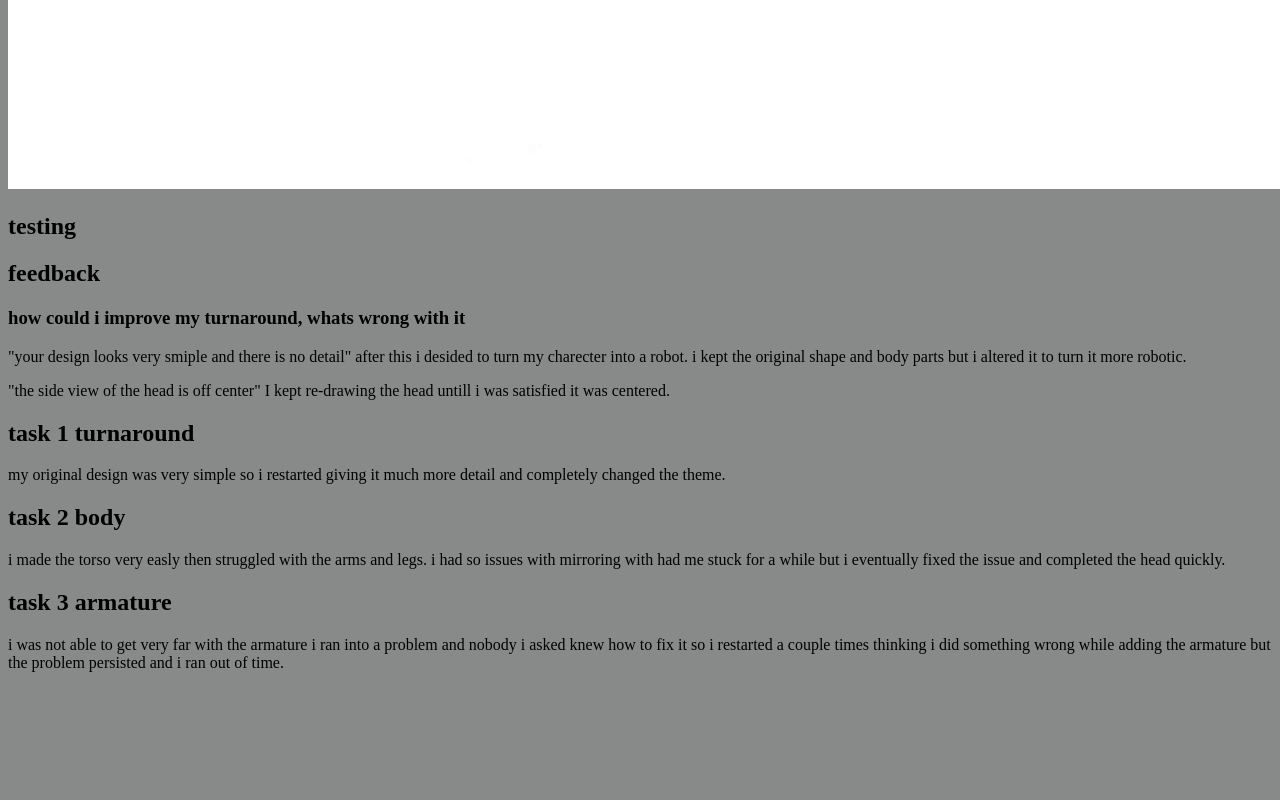
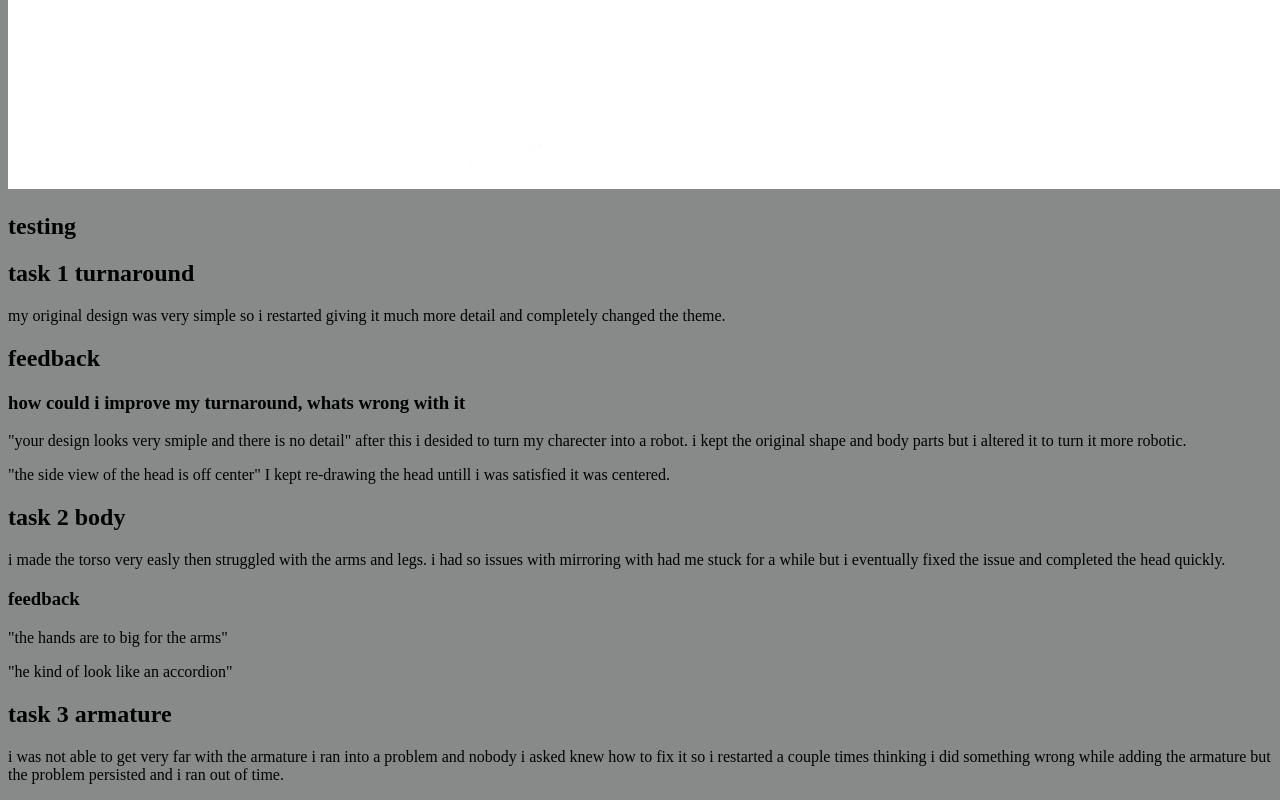
Before and after one commit to jacksonsmortypants/Year-11-portfolio-, a plain HTML site: page development.html in a window 1280 px wide. Shown: the part 3145-3945 px from the top of the page. Before the commit the page ends 3833 px from the top, so only its background shows below. Drawn offline with Linux system fonts and the light colour scheme.

Commit message:
Update development.html

```diff
--- a/development.html
+++ b/development.html
@@ -14,19 +14,22 @@
     witch took a while to make.</p>
 <img src="turnaround.jpg" alt="turnaround">
 <h2>testing</h2>
+<h2>task 1 turnaround</h2>
+<p>my original design was very simple so i restarted giving it much more detail and completely
+   changed the theme.
+</p>
 <h2>feedback</h2>
 <h3>how could i improve my turnaround, whats wrong with it</h3>
 <P>"your design looks very smiple and there is no detail" after this i desided to turn my charecter into a robot.
     i kept the original shape and body parts but i altered it to turn it more robotic.</P>
 <p>"the side view of the head is off center" I kept re-drawing the head untill i was satisfied it was centered.</p>
- <h2>task 1 turnaround</h2>
- <p>my original design was very simple so i restarted giving it much more detail and completely
-    changed the theme.
- </p>
  <h2>task 2 body</h2>
  <p>i made the torso very easly then struggled with the arms and legs. i had so issues with mirroring with had me stuck for a while
     but i eventually fixed the issue and completed the head quickly.
  </p>
+<h3>feedback</h3>
+<p>"the hands are to big for the arms"</p>
+<p>"he kind of look like an accordion"</p>
  <h2>task 3 armature</h2>
  <p>i was not able to get very far with the armature i ran into a problem and nobody i asked knew how to fix it so i restarted
     a couple times thinking i did something wrong while adding the armature but the problem persisted and i ran out of time.
```
